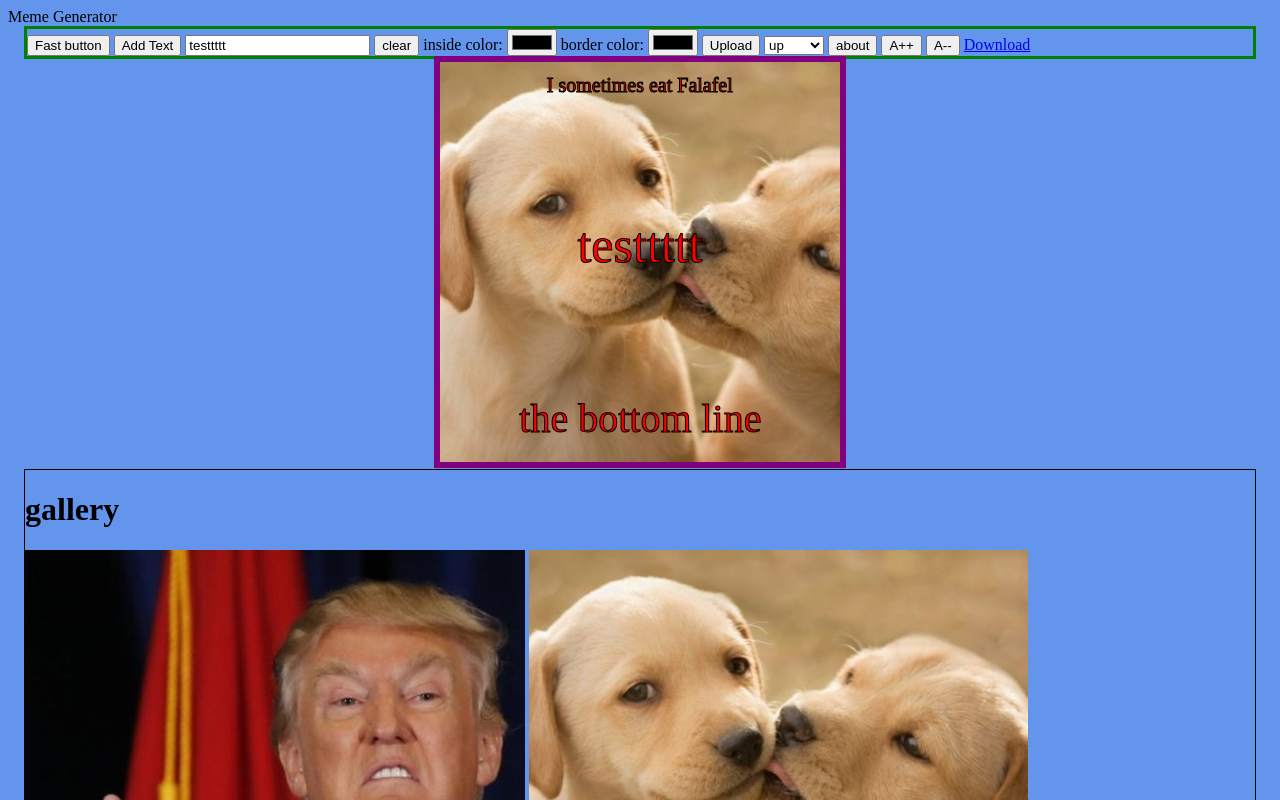
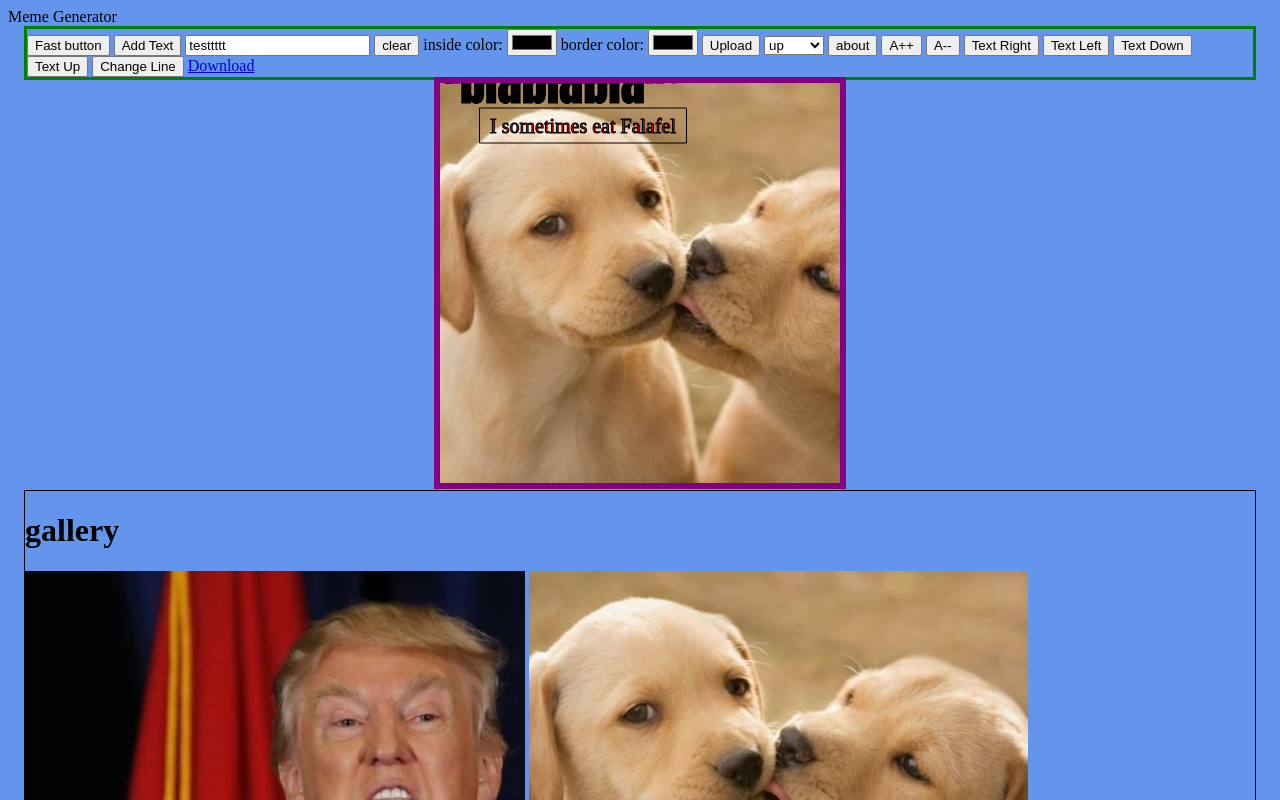
Before and after one commit to golan1000/meme-generator, a plain HTML site: page index.html in a window 1280 px wide. Both pictures are taken after a click on the button "Fast button". Shown: the top 800 px of the page. Drawn offline with Linux system fonts and the light colour scheme.

Commit message:
* added text move by buttons , * added selection of line

```diff
--- a/css/styles.css
+++ b/css/styles.css
@@ -28,6 +28,13 @@ body {
       margin:0 auto;
   }
 
+  .top-canvas-container {
+    text-align:center;
+    max-width:500px;
+    max-height:500px;
+    margin:0 auto;
+  }
+
 
   .app {
     margin-left:1rem;
--- a/index.html
+++ b/index.html
@@ -39,11 +39,18 @@
         <button type="button" class="">about</button>
         <button type="button" class="" onClick="onChangeTxtSize(1)">A++</button>
         <button type="button" class=""  onClick="onChangeTxtSize(-1)">A--</button>
+        <button type="button" class="" onClick="onTextChangePosX('1')">Text Right</button>
+        <button type="button" class=""  onClick="onTextChangePosX(-1)">Text Left</button>
+        <button type="button" class="" onClick="onTextChangePosY(1)">Text Down</button>
+        <button type="button" class=""  onClick="onTextChangePosY(-1)">Text Up</button>
+        <button type="button" class=""  onClick="onChangeSelectedLine()">Change Line</button>
         <a href="#" onClick="downloadCanvasImg(this)">Download</a>
       </div>
+      <div class="top-canvas-container">
       <div class="canvas-container">
         <canvas id="my-canvas" height="400" width="400"></canvas>
       </div>
+    </div>
       <div class="share">
         <div class="system-messages"></div>
         <div class="share-canvas-pic"></div>
--- a/js/main.js
+++ b/js/main.js
@@ -6,7 +6,8 @@ var gCtx;
 var gTxtSize = 16;
 var gCurrImgDataUrl = null;
 var gCurrPos = "up";
-var gCurrLine = 0;
+var gSelectedLineIdx = 0;
+var gDrag = false;
 var gImgsDB = [
   {
     id: 1,
@@ -24,6 +25,8 @@ var gImgsDB = [
     keywords: ["baby", "yes", "no"]
   }
 ];
+
+var gTouchEvs = ["touchstart", "touchmove", "touchend"];
 var gPaintColor = "black";
 var gBorderColor = "black";
 var gMeme = {
@@ -36,8 +39,8 @@ var gMeme = {
       align: "left",
       paintColor: "red",
       borderColor: "black",
-      x: 0,
-      y: 0,
+      x: 50,
+      y: 50,
       pos: "up"
     },
     {
@@ -105,9 +108,20 @@ function initgMeme() {
   };
 }
 function fastBtn() {
-  // renderMeme();
+  var size = 50;
+  var txt = "blablabla";
+  gCtx.font = `${size}px serif`;
+  var ctxTextMetrics = gCtx.measureText(txt);
+
+  drawText(20, 20, txt, size);
+  // txtSize =
+  //   Math.abs(ctxTextMetrics.actualBoundingBoxLeft) +
+  //   Math.abs(ctxTextMetrics.actualBoundingBoxRight);
+  var pos = {
+    xTop: Math.abs(ctxTextMetrics.actualBoundingBoxLeft)
+  };
 }
-function renderMeme(meme=gMeme) {
+function renderMeme(meme = gMeme) {
   loadImgById(gMeme.selectedImgId, meme);
 }
 function renderMemeDetails(meme) {
@@ -116,7 +130,9 @@ function renderMemeDetails(meme) {
   var canvasXCenter;
   var canvasYCenter;
 
-  var currLine;
+  var x;
+  var y;
+  var line;
   var txtSize;
   var centerOfText;
   var txt;
@@ -127,13 +143,13 @@ function renderMemeDetails(meme) {
   var borderColor;
 
   for (var i = 0; i < meme.lines.length; i++) {
-    currLine = meme.lines[i];
-    console.log(currLine);
-    txt = currLine.txt;
-    size = currLine.size;
-    txtPos = currLine.pos;
-    paintColor = currLine.paintColor
-    borderColor = currLine.borderColor
+    line = meme.lines[i];
+    console.log(line);
+    txt = line.txt;
+    size = line.size;
+    txtPos = line.pos;
+    paintColor = line.paintColor;
+    borderColor = line.borderColor;
 
     canvasXCenter = gElCanvas.width / 2;
 
@@ -141,33 +157,71 @@ function renderMemeDetails(meme) {
 
     // console.log("canvasXCenter=",canvasXCenter)
 
-    gCtx.font = `${size}px serif`;
+    gCtx.font = `${size}px Impact`;
     ctxTextMetrics = gCtx.measureText(txt);
+    // console.log("text width=",gCtx.measureText(txt).width)
+    // console.log({size})
+    // console.log({ctxTextMetrics})
     txtSize =
       Math.abs(ctxTextMetrics.actualBoundingBoxLeft) +
       Math.abs(ctxTextMetrics.actualBoundingBoxRight);
 
-    centerOfText = txtSize / 2;
+    //   console.log({txtSize})
+    // centerOfText = txtSize / 2;
 
     // console.log(centerOfText);
 
     // console.log({currTxt})
-    console.log("center text=", canvasXCenter - centerOfText);
+    // console.log("center text=", canvasXCenter - centerOfText);
     alignedTextXStart = canvasXCenter - centerOfText;
 
-    if (txtPos === "up") {
-      drawText(alignedTextXStart, 30, txt, size, paintColor, borderColor);
-      continue
+    // if (txtPos === "up") {
+    //   x = alignedTextXStart;
+    //   y = 30
+    //   if (line.selectedLineIdx === i) {
+    //     drawRectEmpty(x - 5, y - 5,txtSize, 40)
+    //   }
+    //   drawText(x, y, txt, size, paintColor, borderColor);
+    // }
+    // if (txtPos === "center") {
+    //   x = alignedTextXStart;
+    //   y = gElCanvas.height / 2
+    //   if (line.selectedLineIdx === i) {
+    //     drawRectEmpty(x - 5, y - 5,txtSize, 40)
+    //   }
+    //   drawText(
+    //     x,
+    //     y,
+    //     txt,
+    //     size,
+    //     paintColor,
+    //     borderColor
+    //   );
+    // }
+    // if (txtPos === "down") {
+    //   x = alignedTextXStart;
+    //   y = gElCanvas.height - 30
+
+    //   if (line.selectedLineIdx === i) {
+    //     drawRectEmpty(alignedTextXStart - 5, y + 5,txtSize, 40)
+    //   }
+    //   drawText(
+    //     x,
+    //     y,
+    //     txt,
+    //     size,
+    //     paintColor,
+    //     borderColor
+    //   );
+    // }
+    drawText(line.x, line.y, txt, size, paintColor, borderColor);
+    if (meme.selectedLineIdx === i) {
+      console.log("foundddd---------------------")
+      console.log(txtSize)
+      drawRectEmpty(line.x - 10 , line.y + 10, txtSize + 20, -(size + 15));
     }
-    if (txtPos === "center") {
-      drawText(alignedTextXStart, gElCanvas.height/2, txt, size, paintColor, borderColor);
-      continue
-    }
-    if (txtPos === "down") {
-      drawText(alignedTextXStart, gElCanvas.height-30, txt, size, paintColor, borderColor);
-      continue
-    }
-
+    // meme.lines[i].x = x;
+    // meme.lines[i].y = x;
   }
 
   // loadImgFromDataUrl(gCurrImgDataUrl, 0, 0);
@@ -217,9 +271,58 @@ function addCanvasListeners() {
   gElCanvas.addEventListener("touchend", onUp);
 }
 
-function onMove() {}
-function onDown() {}
-function onUp() {}
+function onMove(ev) {
+  // console.log("mouse move")
+  const pos = getEventPosition(ev);
+  // console.log(ev)
+  // console.log(pos)
+}
+function onDown(ev) {
+  // console.log("mouse down");
+  const pos = getEventPosition(ev);
+  // console.log(ev);
+  // console.log(pos);
+}
+
+//return pos element like this
+// pos = {
+//   xTop: 0,
+//   yTop: 0,
+//   xBottom: 60,
+//   yBottom: 60,
+// }
+function getTextSizePos(meme) {
+  gCtx.font = `${size}px serif`;
+  var ctxTextMetrics = gCtx.measureText(txt);
+  // txtSize =
+  //   Math.abs(ctxTextMetrics.actualBoundingBoxLeft) +
+  //   Math.abs(ctxTextMetrics.actualBoundingBoxRight);
+  var pos = {
+    xTop: Math.abs(ctxTextMetrics.actualBoundingBoxLeft)
+  };
+}
+function onUp(ev) {
+  // console.log("mouse up")
+  const pos = getEventPosition(ev);
+  // console.log(ev)
+  // console.log(pos)
+}
+
+function getEventPosition(ev) {
+  var pos = {
+    x: ev.offsetX,
+    y: ev.offsetY
+  };
+  if (gTouchEvs.includes(ev.type)) {
+    ev.preventDefault();
+    ev.changedToTouches[0];
+    pos = {
+      x: ev.pageX - ev.target.offsetLeft - ev.target.clientLeft,
+      y: ev.pageY - ev.target.offsetTop - ev.target.clientTop
+    };
+  }
+  return pos;
+}
 
 function doUploadImg(imgDataUrl, onSuccess) {
   const formData = new FormData();
@@ -295,6 +398,21 @@ function loadImgFromDataUrl(dataUrl, x = 0, y = 0) {
 
   //   console.log("bla100");
 }
+function drawRect(x, y, lenX, lenY) {
+  gCtx.beginPath();
+  gCtx.rect(x, y, lenX, lenY);
+  gCtx.fillStyle = gPaintColor;
+  gCtx.fillRect(x, y, lenX, lenY);
+  gCtx.strokeStyle = gBorderColor;
+  gCtx.stroke();
+}
+
+function drawRectEmpty(x, y, lenX, lenY) {
+  gCtx.beginPath();
+  gCtx.rect(x, y, lenX, lenY);
+  gCtx.strokeStyle = "black";
+  gCtx.stroke();
+}
 
 //for img elements
 function loadElImg(elImg, x = 0, y = 0) {
@@ -334,11 +452,9 @@ function resizeCanvas() {
 //   loadElImg(elImg);
 // }
 
-
 function onSelectImg(id) {
-
   gMeme.selectedImgId = id;
-  renderMeme(gMeme)
+  renderMeme(gMeme);
 }
 
 function onChangePaintColor(ev) {
@@ -377,10 +493,20 @@ function drawText(
   gCtx.strokeStyle = borderColor;
   gCtx.lineWidth = 1;
   gCtx.lineCap = "square";
-  gCtx.font = `${fontSize}px serif`;
+  gCtx.font = `${fontSize}px Impact`;
   // console.log(gCtx);
   gCtx.fillText(text, x, y);
   gCtx.strokeText(text, x, y);
+
+  // var ctxTextMetrics = gCtx.measureText(text);
+  // console.log("text width=============",gCtx.measureText(text).width)
+  // console.log({fontSize})
+  // console.log({ctxTextMetrics})
+  // var txtSize =
+  //   Math.abs(ctxTextMetrics.actualBoundingBoxLeft) +
+  //   Math.abs(ctxTextMetrics.actualBoundingBoxRight);
+  //   console.log({txtSize})
+
 }
 
 function onSelectPos(elSelect) {
@@ -389,3 +515,22 @@ function onSelectPos(elSelect) {
   gCurrPos = pos;
   gMeme.pos = pos;
 }
+
+function onTextChangePosX(pos) {
+  gMeme.lines[gSelectedLineIdx].x += parseInt(pos);
+  renderMeme(gMeme);
+}
+function onTextChangePosY(pos) {
+  gMeme.lines[gSelectedLineIdx].y += parseInt(pos);
+  renderMeme(gMeme);
+}
+
+function onChangeSelectedLine() {
+  if (gMeme.selectedLineIdx >= 2) {
+    gMeme.selectedLineIdx = 0;
+  } else {
+    gMeme.selectedLineIdx += 1;
+  }
+
+  renderMeme(gMeme);
+}
```
